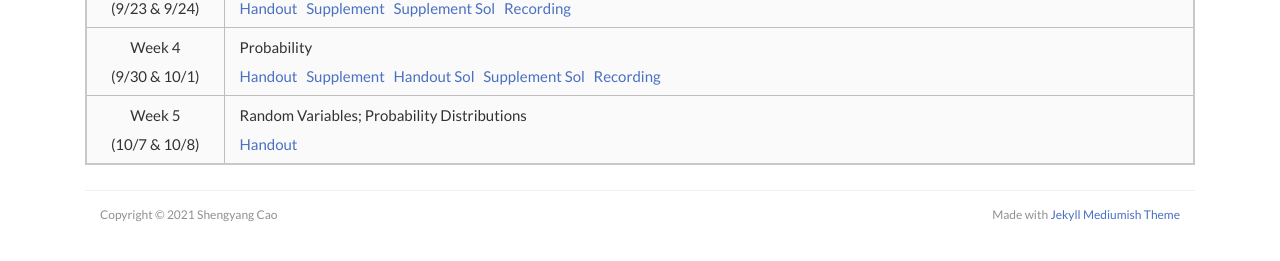
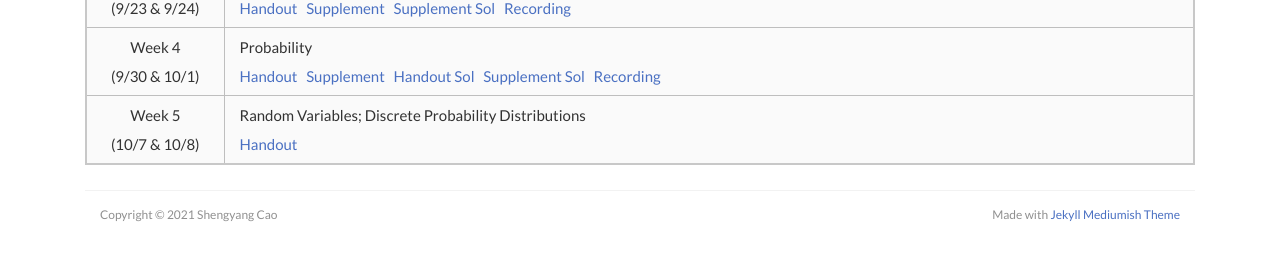
Before and after one commit to scaotravis/scaotravis.github.io, a Jekyll site: the page built from _pages/teaching/fa21-310.md, in a window 1280 px wide and 1384 px high. Shown: the part 1120-1381 px from the top of the window. Built offline with Jekyll 4.4.1, drawn with Linux system fonts in a browser that asks for light colours; nearby versions of some CDN libraries; comment, search, counter and statistics services are not loaded.

Commit message:
update 310 page

```diff
--- a/_pages/teaching/fa21-310.md
+++ b/_pages/teaching/fa21-310.md
@@ -37,4 +37,4 @@ If you need any help installing Stata, here's a quick [installation guide]({{ si
 | Week 2 <br> (9/16 & 9/17) | Descriptive Statistics <br> [Handout](https://canvas.wisc.edu/courses/257051/files/20592152?wrap=1) &nbsp; [Handout Sol](https://canvas.wisc.edu/courses/257051/files/20592099?wrap=1) &nbsp; [Recording](https://uwmadison.zoom.us/rec/share/q7FnPFTeBkNIBERjkJN5ABMRK3Mk0JaX2CqeyhSJZsn6TzrPldifAEB2r9Hpfs6O.6xKOzBVTJT8NXW5o) |
 | Week 3 <br> (9/23 & 9/24) | Sampling; Stata Review <br> [Handout](https://canvas.wisc.edu/courses/257051/files/20592136?module_item_id=3958676) &nbsp; [Supplement]({{ site.baseurl }}/downloads/teaching/fa21-310/310_fa21_supplement-3.pdf) &nbsp; [Supplement Sol]({{ site.baseurl }}/downloads/teaching/fa21-310/310_fa21_supplement-3_sol.pdf) &nbsp; [Recording](https://uwmadison.zoom.us/rec/share/D5vYFrenM7Yu2uSOByuCEEANhDj7GvW9ciurw0bNJSBQhm6qfB-ZTfBkwr0aYECo.gwiPmFdHSw61T_O1) |
 | Week 4 <br> (9/30 & 10/1) | Probability <br> [Handout](https://canvas.wisc.edu/courses/257051/files/20592150?wrap=1) &nbsp; [Supplement]({{ site.baseurl }}/downloads/teaching/fa21-310/310_fa21_supplement-4.pdf) &nbsp; [Handout Sol](https://canvas.wisc.edu/courses/257051/files/20592168?module_item_id=3958746) &nbsp; [Supplement Sol]({{ site.baseurl }}/downloads/teaching/fa21-310/310_fa21_supplement-4_sol.pdf) &nbsp; [Recording](https://uwmadison.zoom.us/rec/share/j7fBDVrB8lbyM8CeRbPSyN_mxZnX9GWSfmSlBs5coZtbSbxoE1ZTXrRcCvjslljM.wHonnL60Dgz7adwn) |
-| Week 5 <br> (10/7 & 10/8) | Random Variables; Probability Distributions <br> [Handout](https://canvas.wisc.edu/courses/257051/files/20592110?wrap=1) |
+| Week 5 <br> (10/7 & 10/8) | Random Variables; Discrete Probability Distributions <br> [Handout](https://canvas.wisc.edu/courses/257051/files/20592110?wrap=1) |
```
Also changed, not shown: 2 other files.
